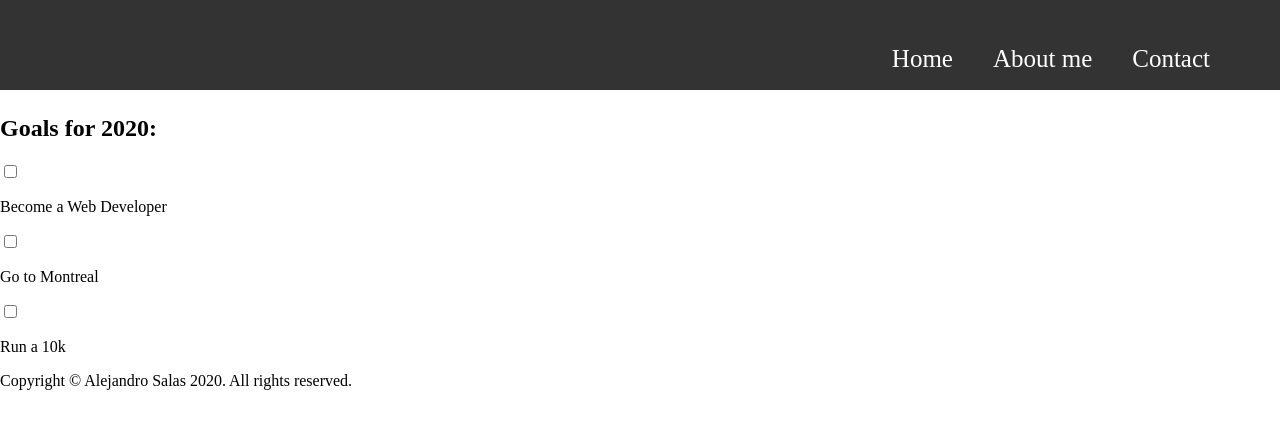
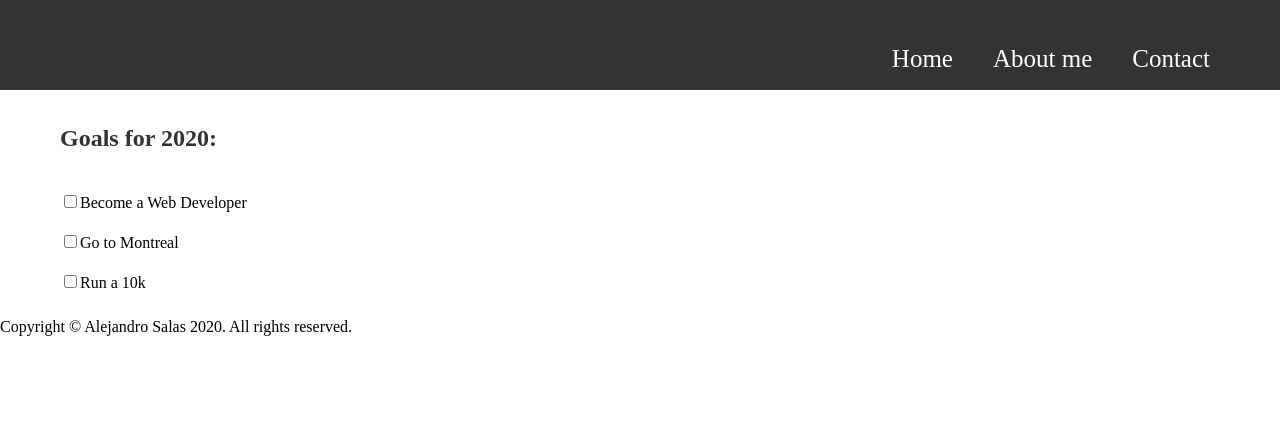
Before and after one commit to alejotsv/introduction-to-react, a React (Create React App) app: page / in a window 1280 px wide. Shown: the top 428 px of the page. Built offline with nearby package versions, Linux system fonts and the light colour scheme.

Commit message:
add style to checkbox items

```diff
--- a/public/style.css
+++ b/public/style.css
@@ -33,3 +33,21 @@ body {
 .navbar > ul > li > a:hover {
   color: yellow;
 }
+
+.goals {
+  margin: 0 50px;
+}
+
+.goals > h2 {
+  color: #333;
+  padding: 10px;
+}
+
+.goals > ul {
+  padding: 0;
+}
+
+.goals > ul > li {
+  list-style-type: none;
+  padding: 10px;
+}
--- a/src/components/MainContent.js
+++ b/src/components/MainContent.js
@@ -2,11 +2,13 @@ import React from 'react';
 
 function MainContent() {
   return(
-    <div>
+    <div className='goals'>
       <h2>Goals for 2020:</h2>
-       <input type='checkbox' /><p>Become a Web Developer</p>
-       <input type='checkbox' /><p>Go to Montreal</p>
-       <input type='checkbox' /><p>Run a 10k</p>
+      <ul>
+       <li><input class='cbox' type='checkbox' />Become a Web Developer</li>
+       <li><input class='cbox' type='checkbox' />Go to Montreal</li>
+       <li><input class='cbox' type='checkbox' />Run a 10k</li>
+      </ul>
     </div>
   );
 }
```
